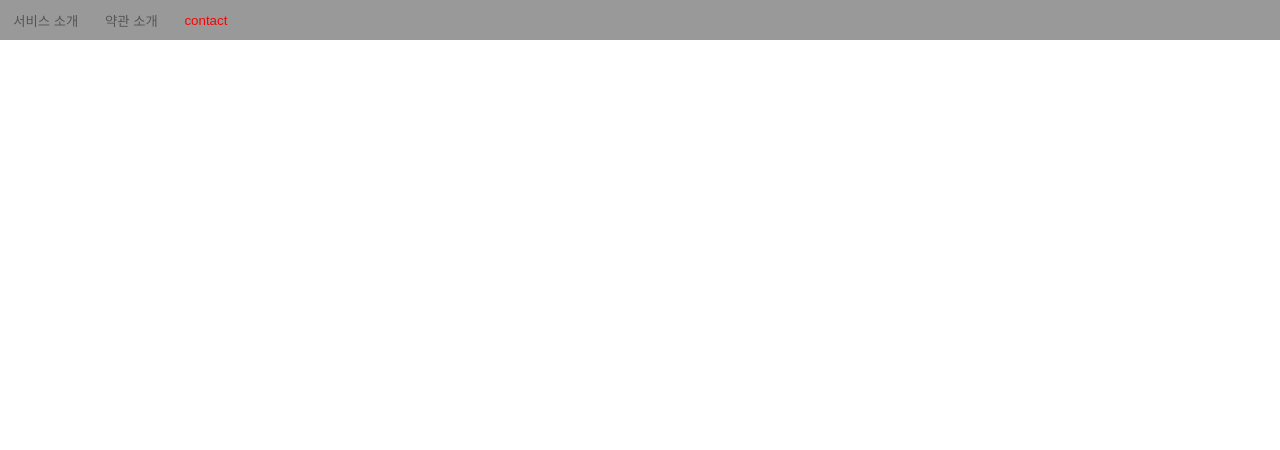
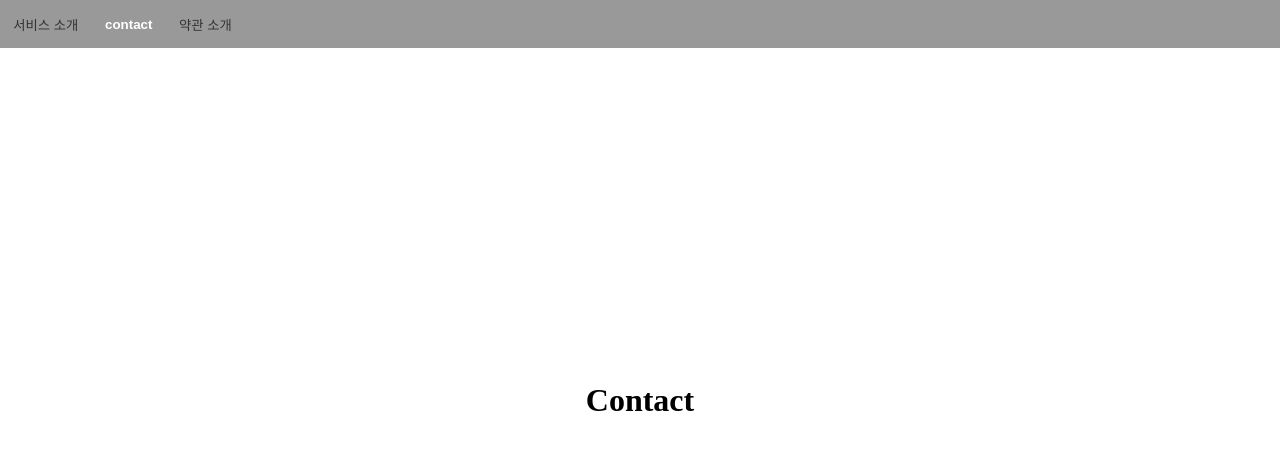
Before and after one commit to hside-project/banttang-landing, a React app: page /contact in a window 1280 px wide. Shown: the top 450 px of the page. Built offline with nearby package versions, Linux system fonts and the light colour scheme.

Commit message:
UI 위치 변경
 - 위치 변경
 - 스타일 변경

```diff
--- a/src/components/LandingComponents/MainNavigation.tsx
+++ b/src/components/LandingComponents/MainNavigation.tsx
@@ -11,14 +11,14 @@ export default function MainNavigation({ children }: { children: ReactNode }) {
     const tabArray = [
         { title: '서비스 소개', navigate: () => navigation('/'), path: '/' },
         {
+            title: 'contact',
+            navigate: () => navigation('/contact'),
+            path: '/contact',
+        },
+        {
             title: '약관 소개',
             navigate: () => navigation('/terms/service'),
             path: '/terms/service',
-        },
-        {
-            title: 'contact',
-            navigate: () => navigation('/contact'),
-            path: '/contact',
         },
     ];
 
@@ -51,7 +51,7 @@ const Layout = styled.header`
     position: fixed;
     top: 0;
     width: 100%;
-    height: 2.5em;
+    height: 3em;
     overflow: hidden;
 `;
 
@@ -68,6 +68,6 @@ const Tab = styled.button<{ isFoucs: boolean }>`
     justify-content: center;
     align-items: center;
     padding: 0.5em 1em;
-    font-weight: ${({ isFoucs }) => (isFoucs ? 500 : 300)};
-    color: ${({ isFoucs }) => (isFoucs ? 'red' : '#555')};
+    font-weight: ${({ isFoucs }) => (isFoucs ? 700 : 500)};
+    color: ${({ isFoucs }) => (isFoucs ? 'white' : '#333')};
 `;
--- a/src/components/TermsComponents/TermNavigation.tsx
+++ b/src/components/TermsComponents/TermNavigation.tsx
@@ -1,9 +1,11 @@
-import { ReactNode } from 'react';
+import { ReactNode, useEffect, useState } from 'react';
 import styled from 'styled-components';
-import { NavLink, useNavigate } from 'react-router-dom';
+import { NavLink, useLocation, useNavigate } from 'react-router-dom';
 
 export default function TermNavigation({ children }: { children: ReactNode }) {
     const navigation = useNavigate();
+    const [locataion, setLocataion] = useState('');
+    const locatate = useLocation();
 
     const tabs = [
         { title: 'Home', path: '/', navigate: () => navigation('/') },
@@ -24,11 +26,18 @@ export default function TermNavigation({ children }: { children: ReactNode }) {
     const renderNavigationTab = () => {
         const result = tabs.map(({ title, path }, index) => (
             <Button to={path} key={index}>
-                <Text>{title}</Text>
+                <Text isFoucs={locataion === path}>{title}</Text>
             </Button>
         ));
         return result;
     };
+
+    useEffect(() => {
+        if (!locatate?.pathname) return;
+
+        setLocataion(locatate.pathname);
+    }, [locatate]);
+
     return (
         <>
             <Layout>
@@ -89,11 +98,13 @@ const Button = styled(NavLink)`
     }
 `;
 
-const Text = styled.span`
+const Text = styled.span<{ isFoucs: boolean }>`
     font-size: 1em;
     font-weight: 500;
     color: white;
     white-space: nowrap;
+    font-weight: ${({ isFoucs }) => (isFoucs ? 700 : 500)};
+    color: ${({ isFoucs }) => (isFoucs ? 'black' : '#fff')};
     @media screen and (max-width: 800px) {
         font-size: 0.8em;
     }
--- a/src/page/ContactPage.tsx
+++ b/src/page/ContactPage.tsx
@@ -23,7 +23,9 @@ export default function ContactPage() {
 
     return (
         <Layout>
-            <LayoutInner></LayoutInner>
+            <LayoutInner>
+                <Text>Contact</Text>
+            </LayoutInner>
         </Layout>
     );
 }
@@ -40,3 +42,8 @@ const Layout = styled.div`
 const LayoutInner = styled.div`
     display: flex;
 `;
+
+const Text = styled.span`
+    font-size: 2em;
+    font-weight: 700;
+`;
--- a/src/page/MainPage.tsx
+++ b/src/page/MainPage.tsx
@@ -15,19 +15,15 @@ export default function MainPage() {
 
 const Layout = styled.div`
     display: flex;
-    flex: 1;
+    width: 100%;
+    height: 100vh;
+    flex-direction: column;
     justify-content: center;
     align-items: center;
 `;
 
 const LayoutInner = styled.div`
     display: flex;
-    width: 28em;
-    height: auto;
-    padding: 4em;
-    flex-direction: column;
-    justify-content: center;
-    align-items: center;
 `;
 
 const Button = styled(Link)`
```
